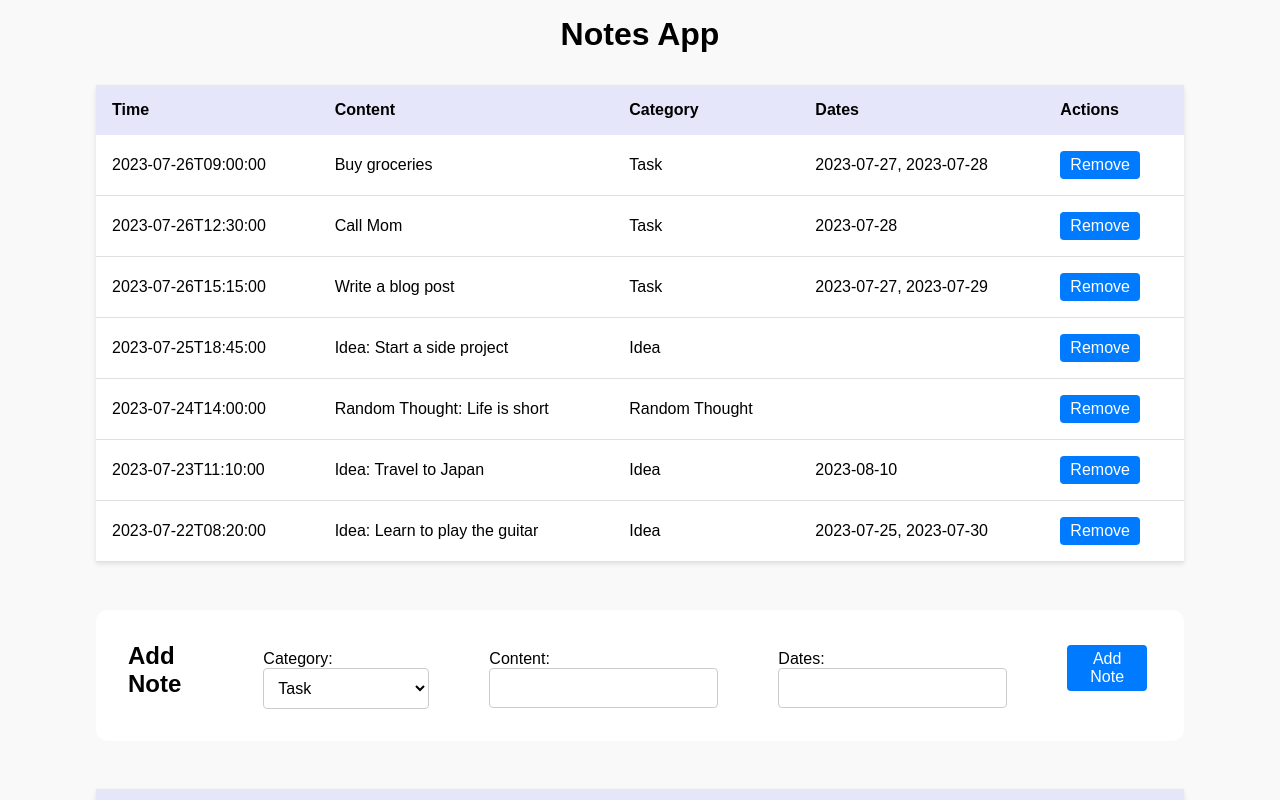
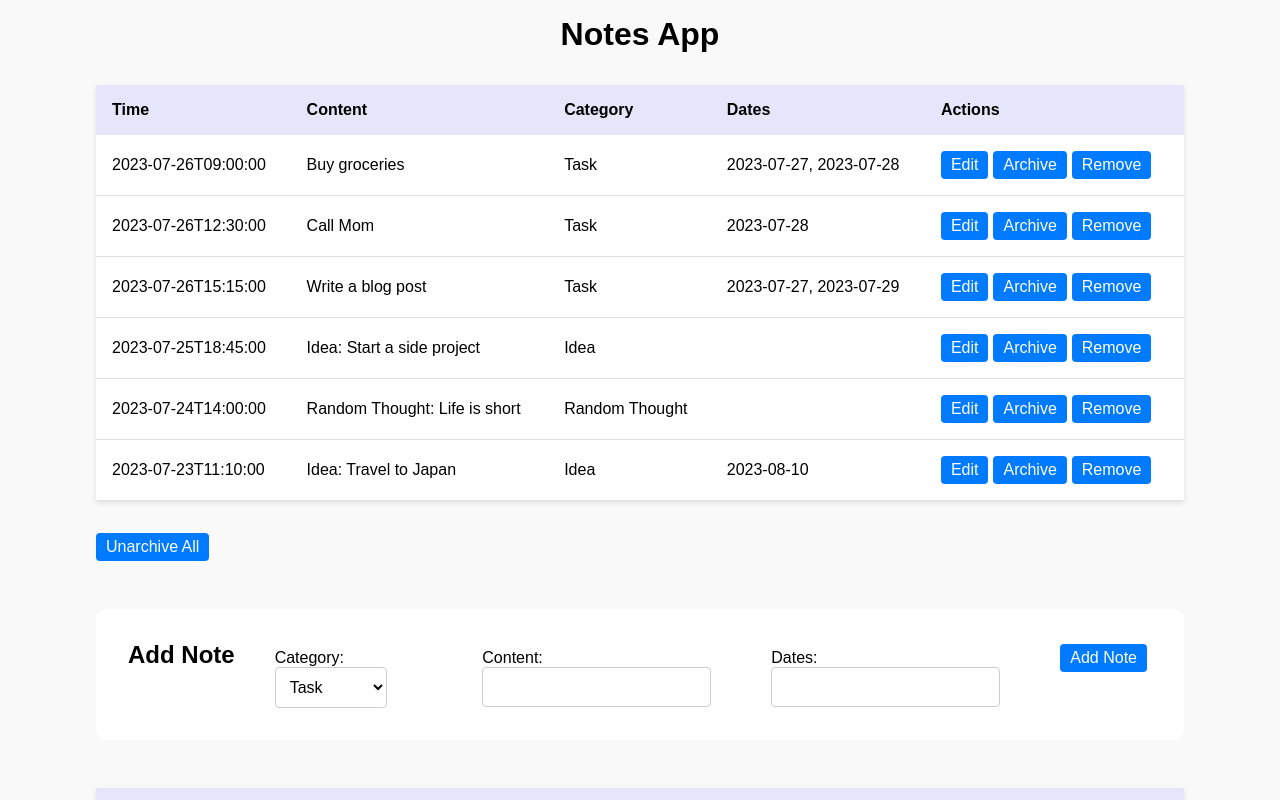
Before and after one commit to Fr13nd4u/home-tasks, a React (Vite) app in the folder task_2/: page / in a window 1280 px wide. Shown: the top 800 px of the page. Built offline with nearby package versions, Linux system fonts and the light colour scheme.

Commit message:
create archive/unarchive logic

```diff
--- a/task_2/src/components/note-form/index.tsx
+++ b/task_2/src/components/note-form/index.tsx
@@ -15,16 +15,20 @@ interface NoteFormProps {
 
 export const NoteForm: React.FC<NoteFormProps> = ({ note }) => {
   const dispatch = useDispatch();
-  const [category, setCategory] = React.useState(note?.category || "Task");
-  const [content, setContent] = React.useState(note?.content || "");
-  const [dates, setDates] = React.useState(note?.dates.join(",") || "");
+  const [formData, setFormData] = React.useState({
+    category: note?.category || "Task",
+    content: note?.content || "",
+    dates: note?.dates.join(",") || "",
+  });
 
   const handleSaveNote = () => {
-    const newDates = dates.split(",").map((date) => date.trim());
+    const { category, content, dates } = formData;
 
     if (!category || !content || !dates) {
       return;
     }
+
+    const newDates = dates.split(",").map((date) => date.trim());
 
     if (note) {
       const editedNote: INote = {
@@ -48,9 +52,11 @@ export const NoteForm: React.FC<NoteFormProps> = ({ note }) => {
       dispatch(addNote(newNote));
     }
 
-    setCategory("Task");
-    setContent("");
-    setDates("");
+    setFormData({
+      category: "Task",
+      content: "",
+      dates: "",
+    });
   };
 
   return (
@@ -59,35 +65,41 @@ export const NoteForm: React.FC<NoteFormProps> = ({ note }) => {
       <InputLabel>
         Category:
         <SelectInput
-          value={category}
-          onChange={(e) => setCategory(e.target.value)}
+          value={formData.category}
+          onChange={(e) =>
+            setFormData({ ...formData, category: e.target.value })
+          }
         >
           <option value="Task">Task</option>
-          <option value="Idea">Idea</option>
-          <option value="Quote">Quote</option>
-          <option value="Random Thought">Random Thought</option>
+          <option value="Reminder">Reminder</option>
+          <option value="Event">Event</option>
         </SelectInput>
       </InputLabel>
       <InputLabel>
         Content:
         <TextInput
           type="text"
-          value={content}
-          onChange={(e) => setContent(e.target.value)}
+          value={formData.content}
+          onChange={(e) =>
+            setFormData({ ...formData, content: e.target.value })
+          }
         />
       </InputLabel>
       <InputLabel>
         Dates:
         <DatePickerWrapper>
           <DatePicker
-            selected={dates ? new Date(dates) : null}
-            onChange={(date: { toISOString: () => string }) =>
-              setDates(date?.toISOString() || "")
+            selected={formData.dates ? new Date(formData.dates) : null}
+            onChange={(newDates: { toISOString: () => string }) =>
+              setFormData({
+                ...formData,
+                dates: newDates ? newDates.toISOString() : "",
+              })
             }
           />
         </DatePickerWrapper>
       </InputLabel>
-      <Button onClick={() => handleSaveNote()}>
+      <Button onClick={handleSaveNote}>
         {note ? "Save Changes" : "Add Note"}
       </Button>
     </FormWrapper>
--- a/task_2/src/components/note-list/index.tsx
+++ b/task_2/src/components/note-list/index.tsx
@@ -2,7 +2,11 @@ import React from "react";
 import { useDispatch } from "react-redux";
 
 import { INote } from "../../types";
-import { removeNote } from "../../redux/slices/notes";
+import {
+  archiveNote,
+  removeNote,
+  unarchiveNotes,
+} from "../../redux/slices/notes";
 import { Table, TableColumn } from "../table";
 import { Button } from "../shared";
 
@@ -11,10 +15,23 @@ interface NoteListProps {
 }
 
 export const NoteList: React.FC<NoteListProps> = ({ notes }) => {
+  const noArchivedNotes = notes.filter((note) => !note.archived);
   const dispatch = useDispatch();
 
   const handleRemoveNote = (id: string) => {
     dispatch(removeNote(id));
+  };
+
+  const handleArchiveNote = (id: string) => {
+    dispatch(archiveNote(id));
+  };
+
+  const handleEditNote = (id: string) => {
+    // dispatch(archiveNote(id));
+  };
+
+  const handleUnarchiveNote = () => {
+    dispatch(unarchiveNotes());
   };
 
   // eslint-disable-next-line @typescript-eslint/no-explicit-any
@@ -32,6 +49,8 @@ export const NoteList: React.FC<NoteListProps> = ({ notes }) => {
       key: "id",
       render: (id: string) => (
         <>
+          <Button onClick={() => handleEditNote(id)}>Edit</Button>
+          <Button onClick={() => handleArchiveNote(id)}>Archive</Button>
           <Button onClick={() => handleRemoveNote(id)}>Remove</Button>
         </>
       ),
@@ -40,7 +59,8 @@ export const NoteList: React.FC<NoteListProps> = ({ notes }) => {
 
   return (
     <>
-      <Table data={notes} columns={columns} />
+      <Table data={noArchivedNotes} columns={columns} />
+      <Button onClick={() => handleUnarchiveNote()}>Unarchive All</Button>
     </>
   );
 };
--- a/task_2/src/redux/slices/notes.ts
+++ b/task_2/src/redux/slices/notes.ts
@@ -32,16 +32,15 @@ const notesSlice = createSlice({
         state.notes[noteIndex].archived = true;
       }
     },
-    unarchiveNote: (state, action: PayloadAction<string>) => {
-      const noteIndex = state.notes.findIndex((note) => note.id === action.payload);
-      if (noteIndex !== -1) {
-        state.notes[noteIndex].archived = false;
-      }
+    unarchiveNotes: (state) => {
+      state.notes.forEach((note) => {
+        note.archived = false;
+      });
     },
   },
 });
 
 
 const { reducer, actions } = notesSlice;
-export const  { addNote, editNote, removeNote, archiveNote, unarchiveNote } = actions;
+export const  { addNote, editNote, removeNote, archiveNote, unarchiveNotes } = actions;
 export default reducer;
```
